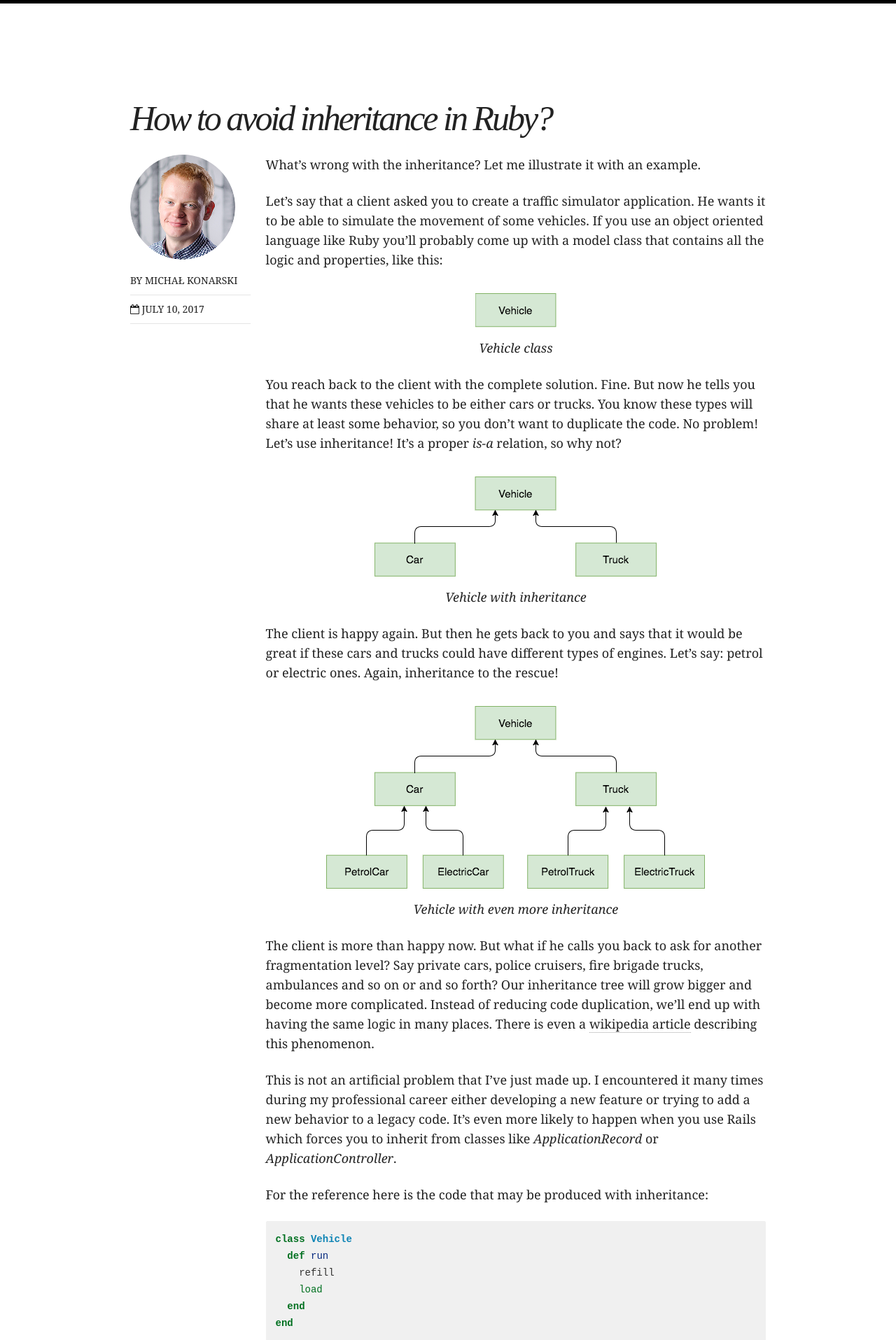
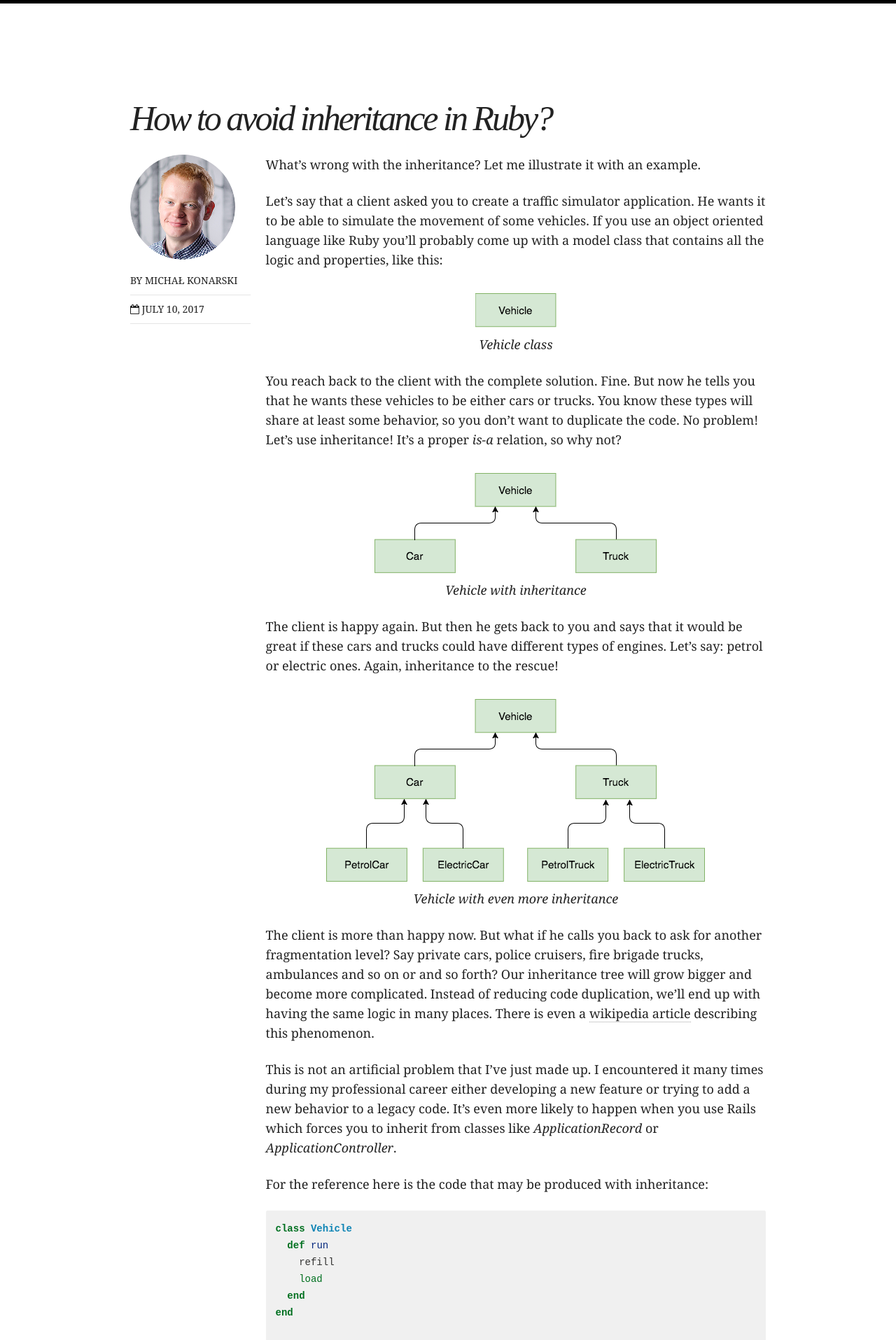
Before and after one commit to mjkonarski/mjkonarski.github.io, a Jekyll site: the page built from _posts/2017-07-10-how-to-avoid-inheritance-in-ruby.md, in a window 1280 px wide. Shown: the top 1915 px of the page at 70% size. Built offline with Jekyll 4.4.1, drawn with Linux system fonts in a browser that asks for light colours; nearby versions of some CDN libraries; comment, search, counter and statistics services are not loaded.

Commit message:
Remove margin about centered images

```diff
--- a/_sass/_page.scss
+++ b/_sass/_page.scss
@@ -319,6 +319,6 @@ span + .entry-title {
 .center-image + em {
   text-align: center;
   display: block;
-  margin-top: 5px;
+  margin-top: 0px;
   margin-bottom: 20px;
 }
```
